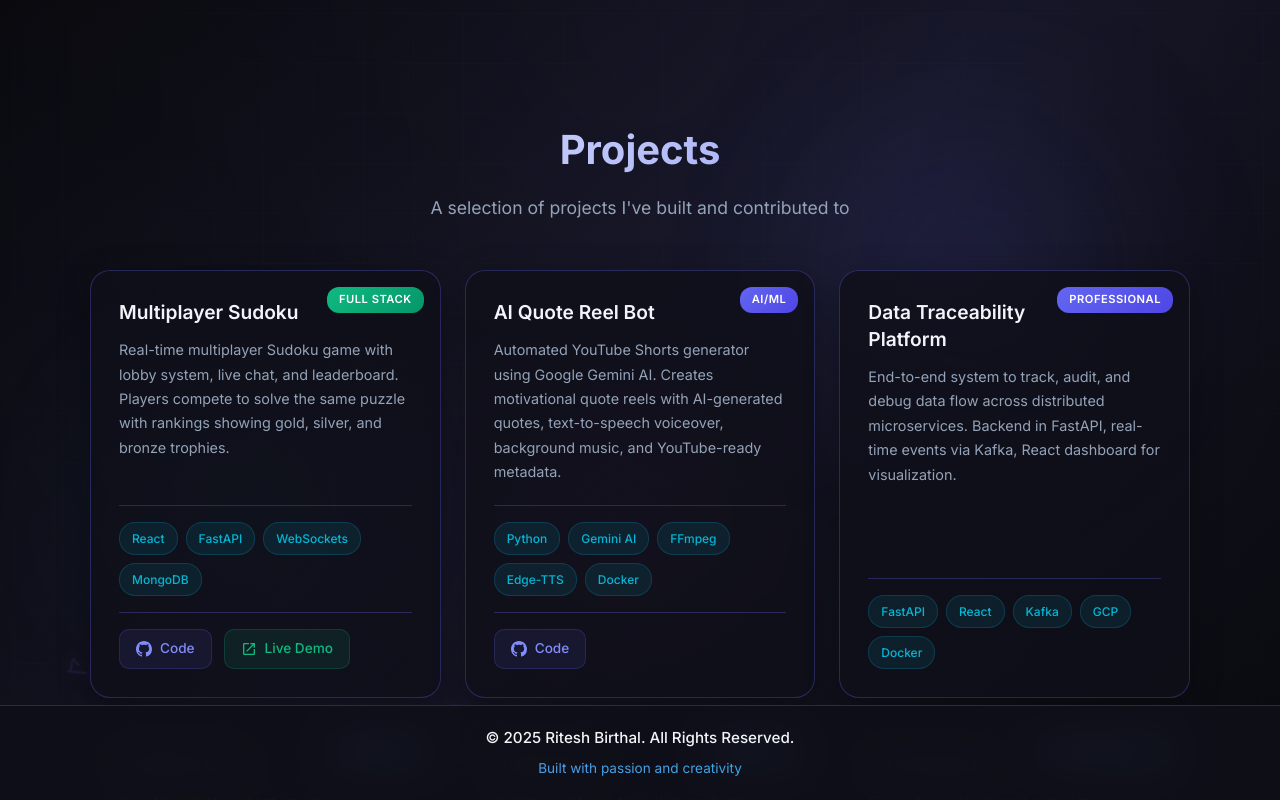
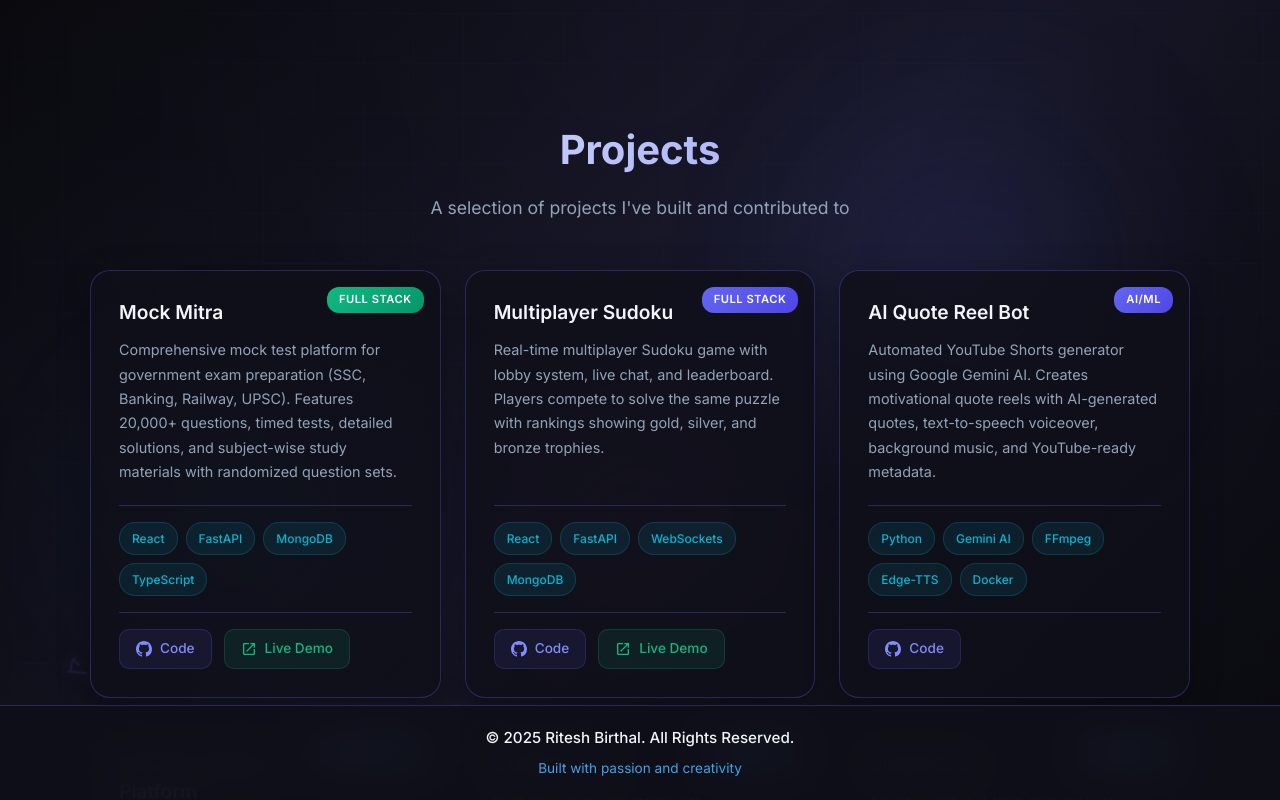
Before and after one commit to riteshbirthal/ritesh-birthal, a React (Vite) app: page / in a window 1280 px wide. Both pictures are taken after a click on the button "Projects". Built offline with nearby package versions, Linux system fonts and the light colour scheme.

Commit message:
Added Mock-Mitra Project

```diff
--- a/src/components/Projects.tsx
+++ b/src/components/Projects.tsx
@@ -1,6 +1,14 @@
 import './Projects.css';
 
 const projects = [
+  {
+    name: 'Mock Mitra',
+    badge: 'Full Stack',
+    description: 'Comprehensive mock test platform for government exam preparation (SSC, Banking, Railway, UPSC). Features 20,000+ questions, timed tests, detailed solutions, and subject-wise study materials with randomized question sets.',
+    tech: ['React', 'FastAPI', 'MongoDB', 'TypeScript'],
+    github: 'https://github.com/riteshbirthal/mock-mitra',
+    live: 'https://mock-mitra.onrender.com/',
+  },
   {
     name: 'Multiplayer Sudoku',
     badge: 'Full Stack',
```
